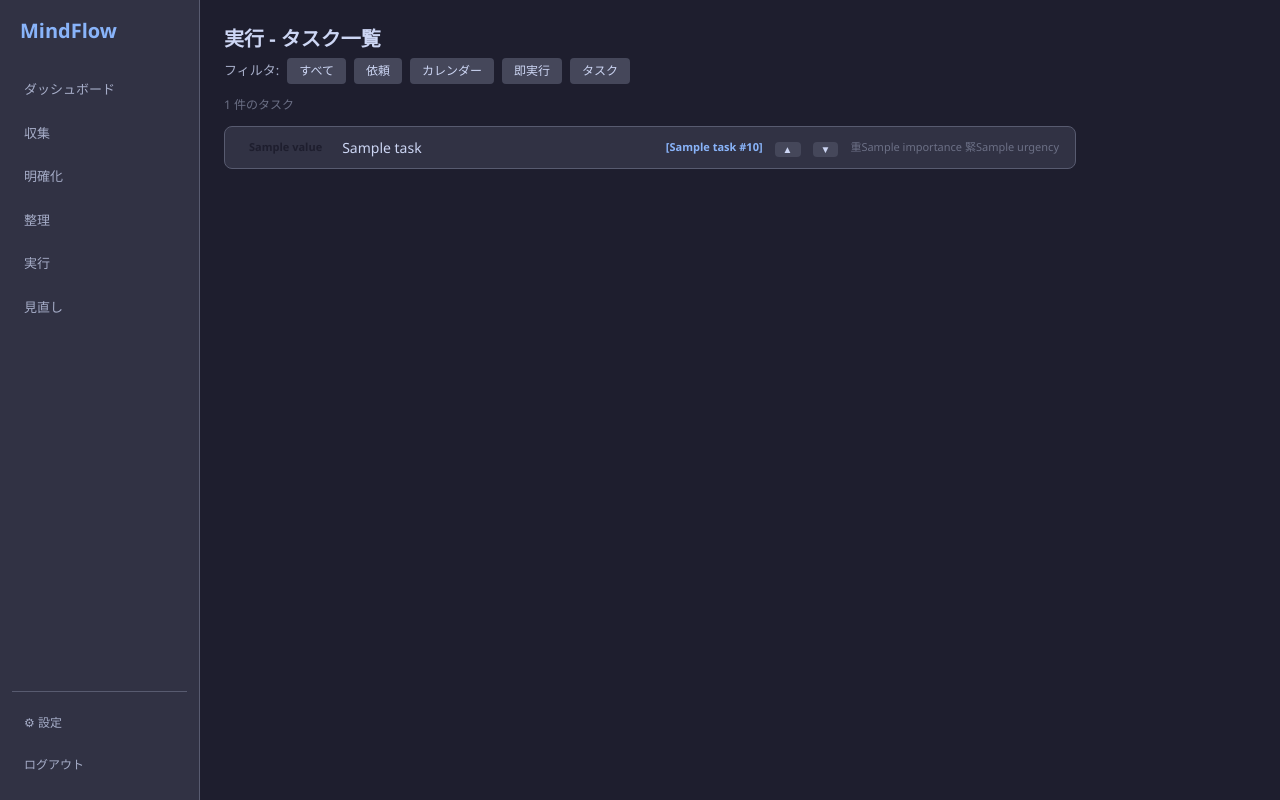
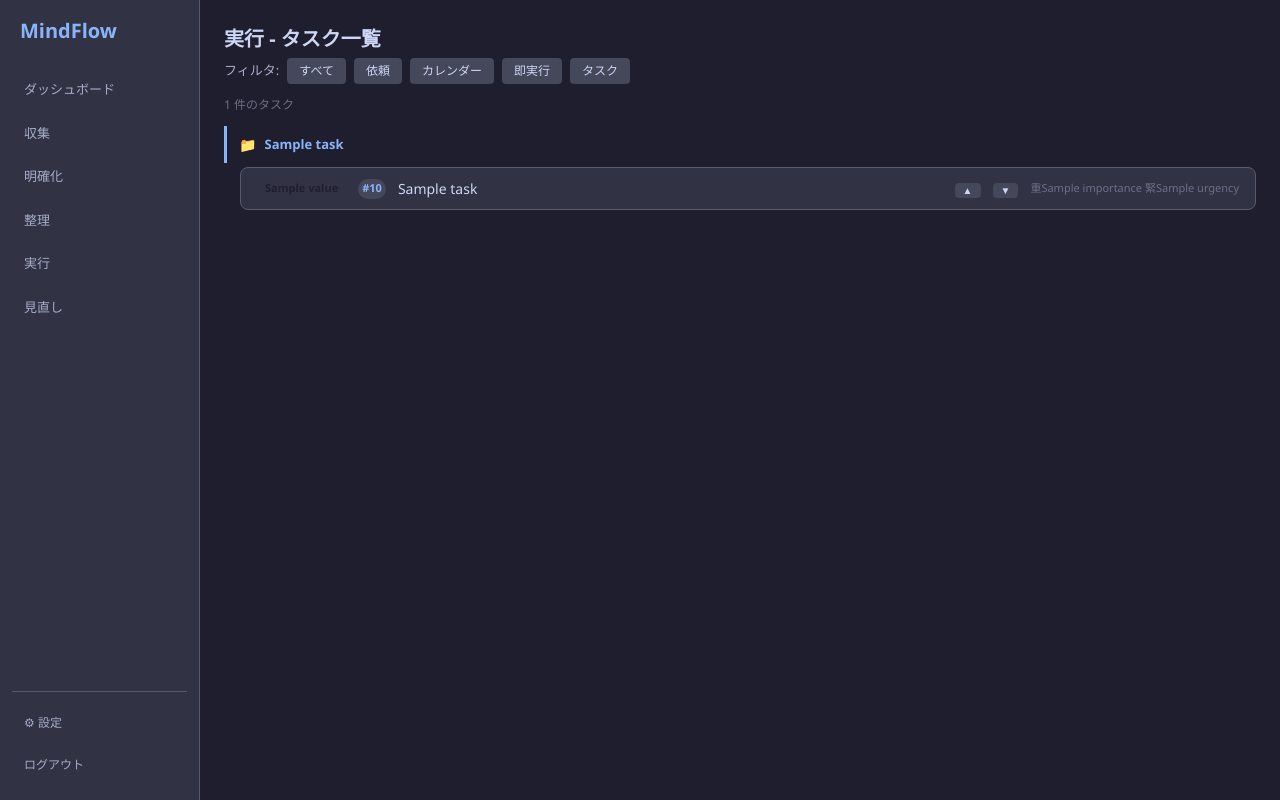
Before and after one commit to teppei19980914/Defrago, a Python web app: template src/study_python/gtd/web/templates/execution.html in a window 1280 px wide. Run offline with Jinja, Linux system fonts and the light colour scheme; the template is opened without the code that fills it: most values are stand-ins (such as "Sample title", 1, 10 or a date in 2020).

Commit message:
コミット

```diff
--- a/src/study_python/gtd/web/static/css/style.css
+++ b/src/study_python/gtd/web/static/css/style.css
@@ -22,18 +22,20 @@
 
 * { box-sizing: border-box; margin: 0; padding: 0; }
 
+html { height: 100%; }
 body {
     background-color: var(--bg-primary);
     color: var(--text-primary);
     font-family: "Segoe UI", "Yu Gothic UI", "Meiryo UI", sans-serif;
     font-size: 14px;
     line-height: 1.5;
+    height: 100%; overflow: hidden;
 }
 
 a { color: var(--accent-blue); text-decoration: none; }
 
 /* Layout */
-.app-layout { display: flex; min-height: 100vh; }
+.app-layout { display: flex; height: 100vh; }
 .sidebar {
     width: 200px; min-width: 200px; background: var(--bg-secondary);
     border-right: 1px solid var(--border); display: flex; flex-direction: column;
@@ -50,7 +52,7 @@ a { color: var(--accent-blue); text-decoration: none; }
 .nav-btn.active { background: var(--accent-blue); color: var(--bg-primary); font-weight: bold; }
 .nav-btn-sub { font-size: 12px; }
 .sidebar-footer { margin-top: auto; display: flex; flex-direction: column; gap: 4px; border-top: 1px solid var(--border); padding-top: 12px; }
-.content { flex: 1; overflow-y: auto; }
+.content { flex: 1; overflow-y: auto; display: flex; flex-direction: column; }
 .hamburger {
     display: none; position: fixed; top: 12px; left: 12px; z-index: 100;
     background: var(--bg-secondary); border: 1px solid var(--border);
@@ -59,7 +61,7 @@ a { color: var(--accent-blue); text-decoration: none; }
 }
 
 /* Page */
-.page-container { padding: 24px; max-width: 900px; }
+.page-container { padding: 24px; height: 100%; display: flex; flex-direction: column; }
 .page-title { font-size: 20px; font-weight: bold; margin-bottom: 4px; }
 .page-desc { color: var(--text-secondary); font-size: 14px; margin-bottom: 16px; }
 .section-title { font-size: 16px; font-weight: bold; margin-bottom: 12px; }
@@ -132,6 +134,24 @@ a { color: var(--accent-blue); text-decoration: none; }
 .project-badge { color: var(--accent-blue); font-size: 11px; font-weight: bold; }
 .score-badge { color: var(--text-muted); font-size: 11px; }
 
+/* Project groups */
+.project-group-header {
+    display: flex; align-items: center; gap: 8px;
+    padding: 8px 12px; margin-top: 16px; margin-bottom: 4px;
+    border-left: 3px solid var(--accent-blue); color: var(--accent-blue);
+    font-size: 13px; font-weight: bold;
+}
+.project-group-header:first-child { margin-top: 0; }
+.project-group-icon { font-size: 14px; }
+.project-group-title { flex: 1; }
+.item-card-child, .task-row-child { margin-left: 16px; border-left: 2px solid var(--bg-surface); }
+.order-badge {
+    display: inline-flex; align-items: center; justify-content: center;
+    min-width: 24px; height: 20px; border-radius: 10px;
+    background: var(--bg-surface); color: var(--accent-blue);
+    font-size: 11px; font-weight: bold; padding: 0 4px;
+}
+
 /* Task rows */
 .task-row {
     background: var(--bg-secondary); border: 1px solid var(--border);
@@ -154,8 +174,8 @@ a { color: var(--accent-blue); text-decoration: none; }
 .stat-label { color: var(--text-secondary); font-size: 12px; margin-top: 4px; }
 
 /* Matrix */
-.matrix-grid { display: grid; grid-template-columns: 1fr 1fr; gap: 8px; }
-.matrix-cell { background: var(--bg-secondary); border-radius: 8px; padding: 12px; min-height: 120px; }
+.matrix-grid { display: grid; grid-template-columns: 1fr 1fr; gap: 8px; flex: 1; }
+.matrix-cell { background: var(--bg-secondary); border-radius: 8px; padding: 12px; min-height: 120px; overflow-y: auto; }
 .matrix-cell.q1 { border-left: 3px solid var(--q1-color); }
 .matrix-cell.q2 { border-left: 3px solid var(--q2-color); }
 .matrix-cell.q3 { border-left: 3px solid var(--q3-color); }
@@ -197,6 +217,12 @@ a { color: var(--accent-blue); text-decoration: none; }
 .login-card .form-group { margin-bottom: 16px; }
 .error-msg { background: rgba(243,139,168,0.15); color: var(--accent-red); padding: 8px 12px; border-radius: 6px; margin-bottom: 16px; font-size: 13px; }
 
+/* Scrollable content areas */
+#item-list,
+#task-list,
+#organization-area,
+#clarification-area { flex: 1; overflow-y: auto; min-height: 0; }
+
 /* Responsive */
 @media (max-width: 768px) {
     .sidebar { position: fixed; left: -250px; top: 0; bottom: 0; z-index: 50; transition: left 0.2s; }
--- a/src/study_python/gtd/web/templates/partials/task_list.html
+++ b/src/study_python/gtd/web/templates/partials/task_list.html
@@ -1,14 +1,24 @@
+{% set _current_project = namespace(id='') %}
 {% for task in tasks %}
-<div class="task-row">
+{% if task.parent_project_id and task.parent_project_id != _current_project.id %}
+    {% set _current_project.id = task.parent_project_id %}
+    <div class="project-group-header">
+        <span class="project-group-icon">📁</span>
+        <span class="project-group-title">{{ task.parent_project_title }}</span>
+    </div>
+{% elif not task.parent_project_id and _current_project.id != '' %}
+    {% set _current_project.id = '' %}
+{% endif %}
+<div class="task-row {% if task.parent_project_id %}task-row-child{% endif %}">
     {% if task.tag %}
     <span class="tag-badge tag-{{ task.tag.value }}">
         {{ tag_display.get(task.tag.value, task.tag.value) }}
     </span>
     {% endif %}
+    {% if task.parent_project_id and task.order is not none %}
+    <span class="order-badge">#{{ task.order + 1 }}</span>
+    {% endif %}
     <span class="task-title">{{ task.title }}</span>
-    {% if task.parent_project_title %}
-    <span class="project-badge">[{{ task.parent_project_title }}{% if task.order is not none %} #{{ task.order + 1 }}{% endif %}]</span>
-    {% endif %}
     {% if task.parent_project_id and task.order is not none %}
     <form hx-post="/execution/{{ task.id }}/order_up" hx-target="#task-list" hx-swap="innerHTML" style="display:inline">
         <input type="hidden" name="tag_filter" value="{{ tag_filter }}">
```
Also changed, not shown: src/study_python/gtd/web/routers/execution.py (+25 -0 lines), src/study_python/gtd/web/routers/inbox.py (+41 -19 lines), src/study_python/gtd/web/templates/partials/item_list.html (+14 -4 lines), tests/gtd/web/test_execution_router.py (added, +55 -0 lines), tests/gtd/web/test_inbox.py (+69 -0 lines).
